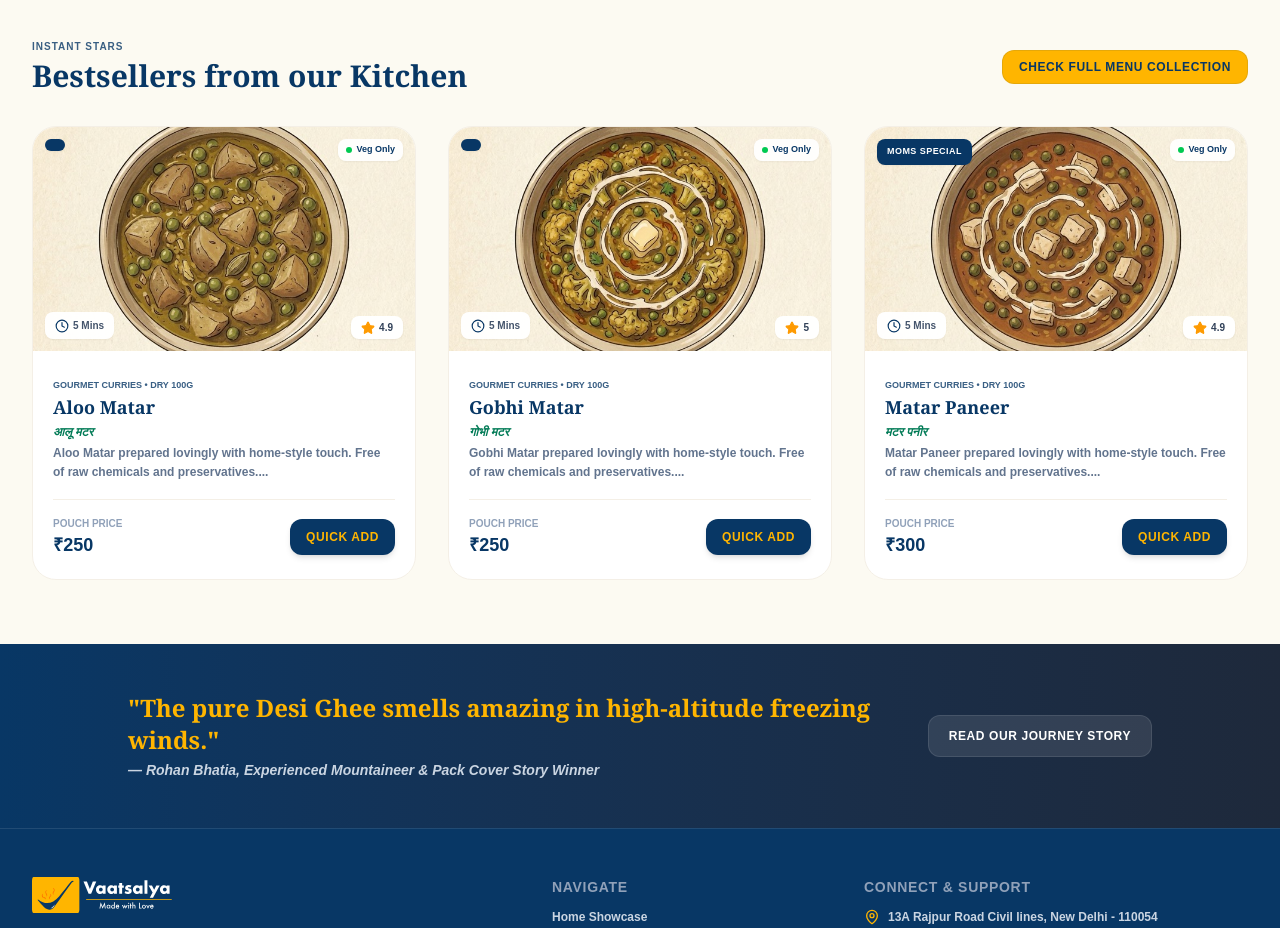
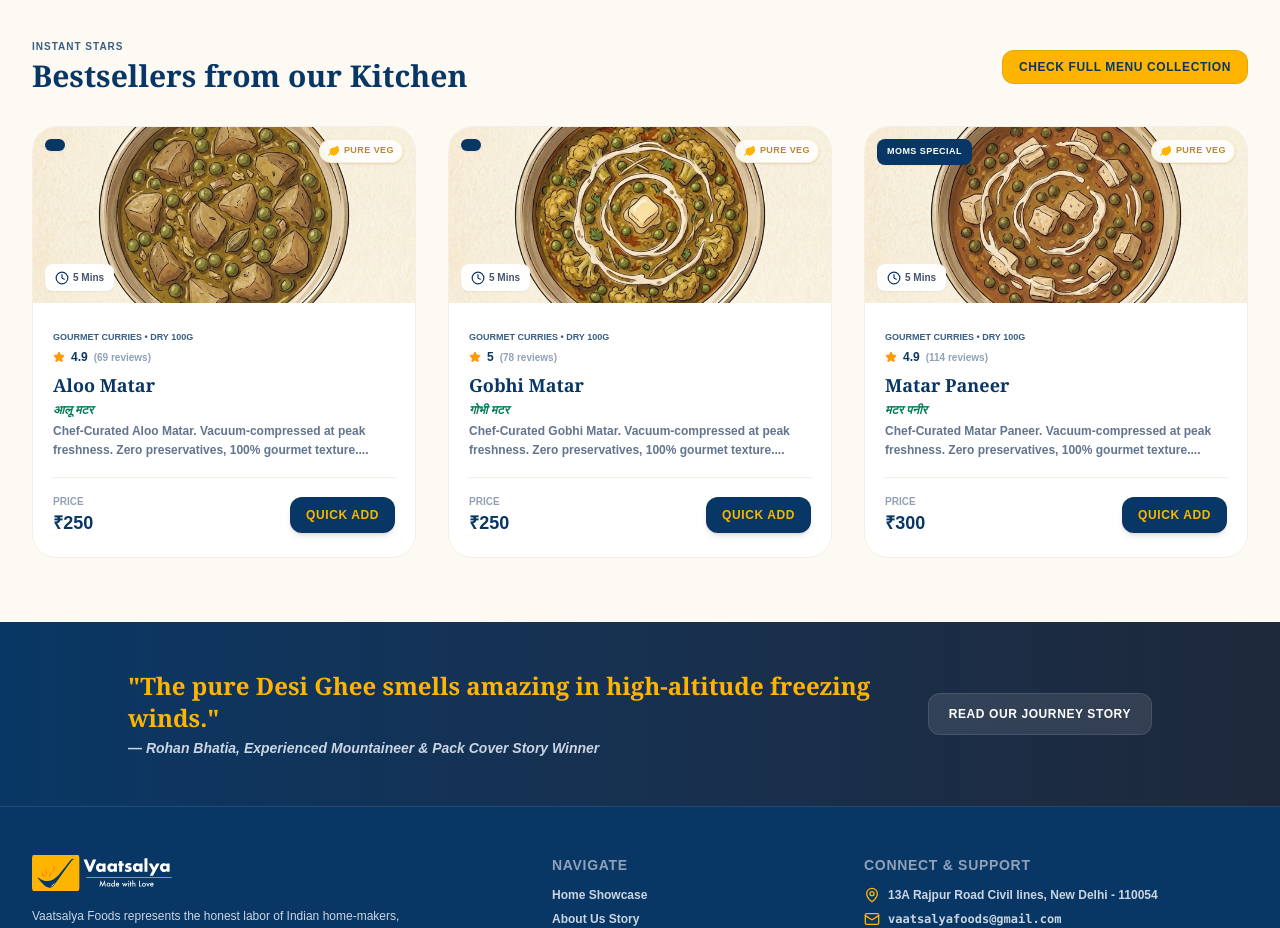
Before and after one commit to dhruvmishra144/newVaatsalya, a Next.js app: page / in a window 1280 px wide. Shown: the part 2220-3148 px from the top of the page. Built offline with nearby package versions, Linux system fonts and the light colour scheme.

Commit message:
Refine UI/UX design: reduce card image size, elevate rating layout, rename pouch price, add gold-leaf pure veg badge, and correct Kadhi/Kadhai Paneer spelling

```diff
--- a/src/components/HomePage.tsx
+++ b/src/components/HomePage.tsx
@@ -3,7 +3,7 @@
 import {
   ArrowRight, Shield, Scale, Clock, Star,
   Globe, Sparkles, Smile, ArrowUpRight,
-  TrendingUp, Compass, Baby
+  TrendingUp, Compass, Baby, Leaf
 } from 'lucide-react';
 import { useContext } from 'react';
 import Link from 'next/link';
@@ -371,7 +371,7 @@
                 className="bg-white rounded-3xl border border-warm-soft overflow-hidden hover:shadow-lg transition-all duration-300 flex flex-col justify-between group"
               >
                 {/* Image Section */}
-                <div className="relative h-56 overflow-hidden">
+                <div className="relative h-44 overflow-hidden">
                   <img
                     src={product.imageUrl}
                     alt={product.name}
@@ -384,19 +384,14 @@
                     {product.chefTag}
                   </span>
 
-                  <span className="absolute top-3 right-3 bg-white/90 backdrop-blur-sm p-1 px-2 rounded-lg flex items-center gap-1 shadow-xs text-[9px] font-black">
-                    <span className={`w-1.5 h-1.5 rounded-full ${product.isVeg ? 'bg-green-500' : 'bg-red-500'}`}></span>
-                    {product.isVeg ? 'Veg Only' : 'Non-Veg'}
+                  <span className="absolute top-3 right-3 bg-white/90 backdrop-blur-sm px-2 py-1 rounded-xl flex items-center gap-1 shadow-sm text-[9px] font-black uppercase tracking-wider text-[#B48A30] border border-[#FFB500]/20">
+                    <Leaf className="w-3 h-3 text-[#FFB500] fill-[#FFB500]" />
+                    <span>Pure Veg</span>
                   </span>
 
                   <div className="absolute bottom-3 left-3 bg-white/95 backdrop-blur-sm p-1.5 px-2.5 rounded-lg flex items-center gap-1 shadow-xs text-[10px] font-black text-slate-600">
                     <Clock className="w-3.5 h-3.5 text-navy" />
                     <span>{product.prepTime}</span>
-                  </div>
-
-                  <div className="absolute bottom-3 right-3 bg-white/95 backdrop-blur-sm p-1 px-2.5 rounded-lg flex items-center gap-1 shadow-xs text-[10px] font-black text-slate-700">
-                    <Star className="w-3.5 h-3.5 fill-amber-500 text-amber-500" />
-                    <span>{product.rating}</span>
                   </div>
                 </div>
 
@@ -406,7 +401,17 @@
                     <span className="text-[9px] uppercase font-black text-navy/80">
                       {product.category} • Dry {product.weight}g
                     </span>
-                    <h3 className="font-serif font-black text-lg text-navy leading-snug group-hover:text-navy/85 transition-colors">
+
+                    {/* Social proof placement right under metadata */}
+                    <div className="flex items-center gap-1.5 pt-0.5">
+                      <div className="flex items-center gap-0.5 text-amber-500">
+                        <Star className="w-3 h-3 fill-amber-500 text-amber-500" />
+                      </div>
+                      <span className="text-xs font-black text-navy">{product.rating}</span>
+                      <span className="text-[10px] text-slate-400 font-bold">({product.reviews} reviews)</span>
+                    </div>
+
+                    <h3 className="font-serif font-black text-lg text-navy leading-snug group-hover:text-navy/85 transition-colors pt-1">
                       {product.name}
                     </h3>
                     <p className="text-xs text-emerald-700 font-serif font-bold italic">
@@ -419,7 +424,7 @@
 
                   <div className="flex items-center justify-between border-t border-warm-soft pt-4">
                     <div>
-                      <span className="text-[10px] text-slate-400 uppercase font-black block">Pouch price</span>
+                      <span className="text-[10px] text-slate-400 uppercase font-black block">Price</span>
                       <span className="text-lg font-black text-navy">₹{product.price}</span>
                     </div>
                     <button
--- a/src/components/MenuPage.tsx
+++ b/src/components/MenuPage.tsx
@@ -3,7 +3,7 @@
 import { useState, useMemo, useContext } from 'react';
 import {
   Plus, Minus, ShoppingBag, Star, Clock,
-  ChevronDown, Search, Filter
+  ChevronDown, Search, Filter, Leaf
 } from 'lucide-react';
 import { Product } from '../types';
 import { AppContext } from './ClientLayout';
@@ -134,7 +134,7 @@
                 className="bg-white rounded-3xl border border-warm-soft overflow-hidden hover:shadow-md transition-all duration-300 flex flex-col justify-between group"
               >
                 {/* Image Section */}
-                <div className="relative h-56 overflow-hidden">
+                <div className="relative h-44 overflow-hidden">
                   <img
                     src={product.imageUrl}
                     alt={product.name}
@@ -149,19 +149,14 @@
                     </span>
                   )}
 
-                  <span className="absolute top-3 right-3 bg-white/90 backdrop-blur-sm p-1 px-2 rounded-lg flex items-center gap-1 shadow-xs text-[9px] font-black">
-                    <span className={`w-1.5 h-1.5 rounded-full ${product.isVeg ? 'bg-green-500' : 'bg-red-500'}`}></span>
-                    {product.isVeg ? 'Veg Only' : 'Non-Veg'}
+                  <span className="absolute top-3 right-3 bg-white/90 backdrop-blur-sm px-2 py-1 rounded-xl flex items-center gap-1 shadow-sm text-[9px] font-black uppercase tracking-wider text-[#B48A30] border border-[#FFB500]/20">
+                    <Leaf className="w-3 h-3 text-[#FFB500] fill-[#FFB500]" />
+                    <span>Pure Veg</span>
                   </span>
 
                   <div className="absolute bottom-3 left-3 bg-white/95 backdrop-blur-sm p-1.5 px-2.5 rounded-lg flex items-center gap-1 shadow-xs text-[10px] font-black text-slate-600">
                     <Clock className="w-3.5 h-3.5 text-navy" />
                     <span>{product.prepTime}</span>
-                  </div>
-
-                  <div className="absolute bottom-3 right-3 bg-white/95 backdrop-blur-sm p-1 px-2.5 rounded-lg flex items-center gap-1 shadow-xs text-[10px] font-black text-slate-700">
-                    <Star className="w-3.5 h-3.5 fill-amber-500 text-amber-500" />
-                    <span>{product.rating} ({product.reviews})</span>
                   </div>
                 </div>
 
@@ -176,7 +171,17 @@
                         Dry {product.weight}g → Makes {product.makesWeight}g
                       </span>
                     </div>
-                    <h3 className="font-serif font-black text-lg text-navy leading-snug group-hover:text-navy/80 transition-colors">
+
+                    {/* Social proof placement right under metadata */}
+                    <div className="flex items-center gap-1.5">
+                      <div className="flex items-center gap-0.5 text-amber-500">
+                        <Star className="w-3 h-3 fill-amber-500 text-amber-500" />
+                      </div>
+                      <span className="text-xs font-black text-navy">{product.rating}</span>
+                      <span className="text-[10px] text-slate-400 font-bold">({product.reviews} reviews)</span>
+                    </div>
+
+                    <h3 className="font-serif font-black text-lg text-navy leading-snug group-hover:text-navy/80 transition-colors pt-1">
                       {product.name}
                     </h3>
                     <p className="text-xs text-emerald-700 font-serif font-bold italic">
@@ -292,7 +297,7 @@
                   {/* Quantity & Add to Cart Controls */}
                   <div className="flex items-center justify-between border-t border-warm-soft pt-4 gap-2">
                     <div>
-                      <span className="text-[10px] text-slate-400 uppercase font-black block">Pouch price</span>
+                      <span className="text-[10px] text-slate-400 uppercase font-black block">Price</span>
                       <span className="text-xl font-black text-navy leading-none">
                         ₹{product.price}
                       </span>
--- a/src/productsData.ts
+++ b/src/productsData.ts
@@ -4,7 +4,7 @@
 const RAW_PRODUCTS_LIST = [
   // --- Category: Gourmet Curries ---
   { id: 'gc-palak-paneer', name: 'Palak Paneer', hindiName: 'पालक पनीर', category: 'Gourmet Curries', price: 300, isSpicy: 'Medium' as const },
-  { id: 'gc-kadhi-paneer', name: 'Kadhi Paneer', hindiName: 'कढ़ी पनीर', category: 'Gourmet Curries', price: 300, isSpicy: 'Medium' as const },
+  { id: 'gc-kadhi-paneer', name: 'Kadhai Paneer', hindiName: 'कढ़ाई पनीर', category: 'Gourmet Curries', price: 300, isSpicy: 'Medium' as const },
   { id: 'gc-shahi-paneer', name: 'Shahi Paneer', hindiName: 'शाही पनीर', category: 'Gourmet Curries', price: 300, isSpicy: 'Mild' as const },
   { id: 'gc-aloo-matar', name: 'Aloo Matar', hindiName: 'आलू मटर', category: 'Gourmet Curries', price: 250, isSpicy: 'Medium' as const },
   { id: 'gc-gobhi-matar', name: 'Gobhi Matar', hindiName: 'गोभी मटर', category: 'Gourmet Curries', price: 250, isSpicy: 'Medium' as const },
@@ -207,7 +207,7 @@
     "Gobhi_Matar Medium.jpeg",
     "Jeera_Rice Medium.jpeg",
     "Kadhi Medium.jpeg",
-    "Kadhi_Paneer Medium.jpeg",
+    "Kadhai_Paneer Medium.jpeg",
     "Kadhi_Rice Medium.jpeg",
     "Kale_Channe Medium.jpeg",
     "Malai_Kofta Medium.jpeg",
@@ -297,20 +297,22 @@
   }
 
   // Create highly rich description that honors categories
-  let description = `${raw.name} prepared lovingly with home-style touch. Free of raw chemicals and preservatives.`;
+  // Create highly rich description that honors categories
+  let description = `Chef-Curated ${raw.name}. Vacuum-compressed at peak freshness. Zero preservatives, 100% gourmet texture.`;
   if (raw.category === "Toddlers' Food") {
-    description = `Bina mirchi ka khaana. Mildly spiced, soft, highly digestible and kid-approved recipe. Safe for toddlers' micro-nutrition.`;
+    description = `Premium child-safe recipe. Zero chillies, mildly spiced, highly digestible, and micro-nutrient rich. 100% pure.`;
   } else if (raw.category === 'Ready To Cook') {
-    description = `100% homestyle dehydrated preparation. Extremely lightweight, dried with Zero preservatives, shelf life of 6 months. Travel-ready.`;
+    description = `Chef-Curated ${raw.name} (Ready To Cook). Vacuum-compressed at peak freshness. Zero preservatives, 100% gourmet texture.`;
   } else if (raw.category === 'Ready To Eat') {
-    description = `Soft & fresh breads. Dip packet in warm water for a few minutes to restore its freshly baked motherly feel immediately.`;
+    description = `Artisanal breads. Thermally sealed at peak softness. Restore instantly with a warm-water dip or toast.`;
   } else if (raw.category === 'Snacks') {
-    description = `The ultimate, crunchy afternoon teatime accompaniment. Handcrafted, low salt, zero cholesterol fats.`;
+    description = `Elite snack selection. Slow-roasted in small batches. Low-sodium, heart-healthy fats, zero trans fats.`;
   } else if (raw.category === 'Jain food') {
-    description = `Prepared strictly under absolute Satvik guidelines. 100% free of onions, garlic, potatoes, or ground-roots.`;
+    description = `Satvik-Certified. Crafted strictly without root vegetables, onion, or garlic. 100% gourmet purity.`;
   } else if (raw.category === 'Achars') {
-    description = `Premium aged traditional pickles cured carefully starting @380 per Kg. Tangy, zesty, and perfect for every meal.`;
+    description = `Aged heritage pickles. Cured in cold-pressed mustard oil with hand-ground spices. Premium tang.`;
   }
+
 
   const isVeg = true; // All Vaatsalya recipes are 100% vegetarian
 
```
Also changed, not shown: public/assets/images/Kadhai_Paneer Medium.jpeg (renamed from public/assets/images/Kadhi_Paneer Medium.jpeg).
